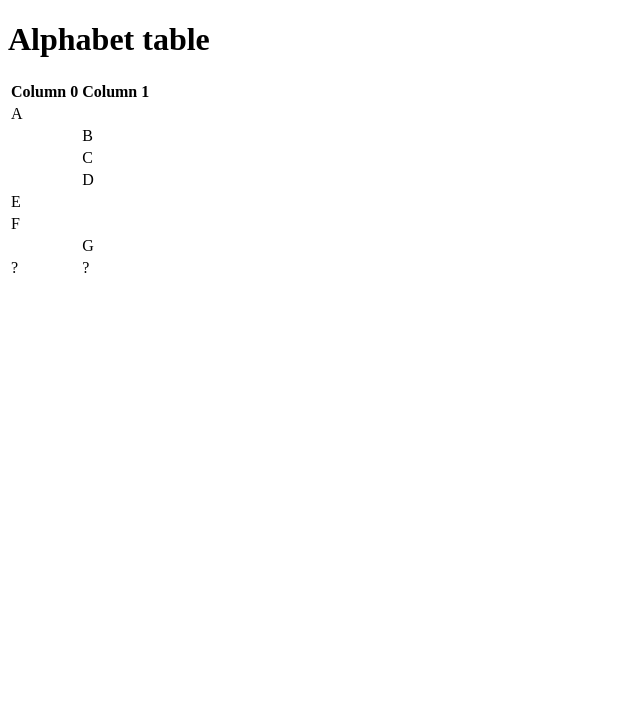
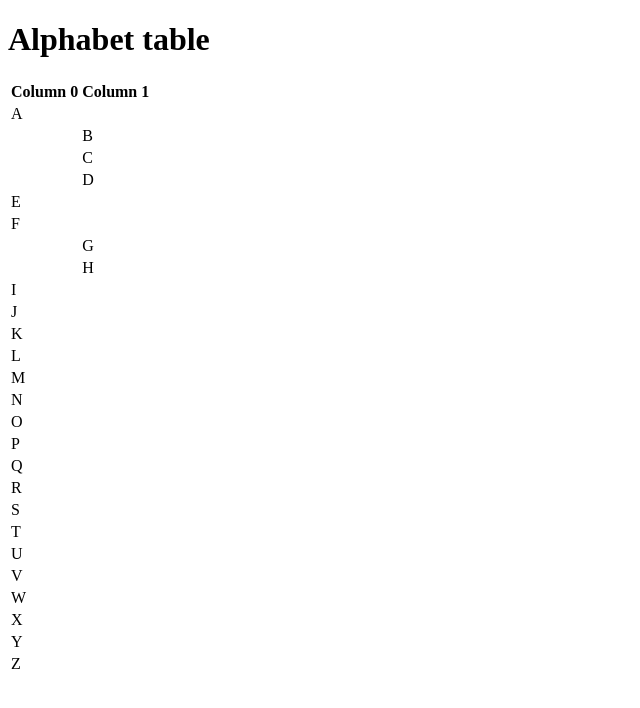
Before and after one commit to comp426-2022-spring/a00-harinkim10399, a website: page index.html in a window 1280 px wide. Shown: the whole page, without its empty margins (0-640 px from the left). Drawn offline with Linux system fonts and the light colour scheme.

Commit message:
finished table

```diff
--- a/index.html
+++ b/index.html
@@ -37,7 +37,61 @@
                                         <td></td><td>G</td>
                                         </tr>
                                         <tr>
-                                        <td>?</td><td>?</td>
+                                        <td></td><td>H</td>
+                                        </tr>
+                                        <tr>
+                                        <td>I</td><td></td>
+                                        </tr>
+                                        <tr>
+                                        <td>J</td><td></td>
+                                        </tr>
+                                        <tr>
+                                        <td>K</td><td></td>
+                                        </tr>
+                                        <tr>
+                                        <td>L</td><td></td>
+                                        </tr>
+                                        <tr>
+                                        <td>M</td><td></td>
+                                        </tr>
+                                        <tr>
+                                            <td>N</td><td></td>
+                                        </tr>
+                                        <tr>
+                                            <td>O</td><td></td>
+                                        </tr>
+                                        <tr>
+                                            <td>P</td><td></td>
+                                        </tr>
+                                        <tr>
+                                            <td>Q</td><td></td>
+                                        </tr>
+                                        <tr>
+                                            <td>R</td><td></td>
+                                        </tr>
+                                        <tr>
+                                            <td>S</td><td></td>
+                                        </tr>
+                                        <tr>
+                                            <td>T</td><td></td>
+                                        </tr>
+                                        <tr>
+                                            <td>U</td><td></td>
+                                        </tr>
+                                        <tr>
+                                            <td>V</td><td></td>
+                                        </tr>
+                                        <tr>
+                                            <td>W</td><td></td>
+                                        </tr>
+                                        <tr>
+                                            <td>X</td><td></td>
+                                        </tr>
+                                        <tr>
+                                            <td>Y</td><td></td>
+                                        </tr>
+                                        <tr>
+                                            <td>Z</td><td></td>
                                         </tr>
                                 </tbody>
                         </table>
```
